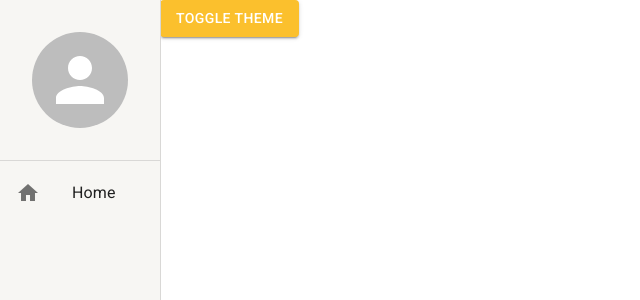
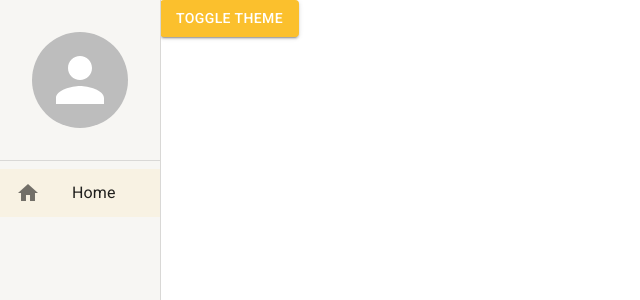
Before and after one commit to Aureo-Bueno/React-materialUI, a React (Create React App) app: page /home in a window 1280 px wide. Shown: the top 300 px of the page, without its empty margins (0-640 px from the left). Built offline with nearby package versions, Linux system fonts and the light colour scheme.

Commit message:
feat: alter SideBar

```diff
--- a/src/routes/index.tsx
+++ b/src/routes/index.tsx
@@ -1,9 +1,20 @@
 import { Button } from '@mui/material';
+import { useEffect } from 'react';
 import { Routes, Route, Navigate } from 'react-router-dom';
 import { useDrawerContext } from '../shared/context';
 
 export const AppRoutes = () => {
-    const {toggleDrawerOpen} = useDrawerContext();
+    const {toggleDrawerOpen, setDrawerOption} = useDrawerContext();
+
+    useEffect(() => {
+        setDrawerOption([
+            {
+                icon: 'home',
+                path: '/home',
+                label: 'Home',
+            }
+        ]);
+    }, []);
 
     return (
         <Routes>
--- a/src/shared/components/SideBar/SideBar.tsx
+++ b/src/shared/components/SideBar/SideBar.tsx
@@ -1,13 +1,42 @@
 import {  Avatar, Divider, Drawer, Icon, List, ListItemButton, ListItemIcon, ListItemText, useMediaQuery, useTheme } from "@mui/material"
 import { Box } from "@mui/system"
+import { useMatch, useNavigate, useResolvedPath } from "react-router-dom";
 import { useDrawerContext } from "../../context";
+
+interface IListItemLinkProps{
+    to: string;
+    icon: string;
+    label: string;
+    onClick: (() => void) | undefined;
+}
+const ListItemLink: React.FC<IListItemLinkProps> = ({to, icon, label, onClick}) => {
+
+    const navigate = useNavigate();
+
+    const resolvedPath = useResolvedPath(to);
+    const match = useMatch({path: resolvedPath.pathname, end: false});
+
+    const handleClick = () => {
+        navigate(to);
+        onClick?.();
+    };
+
+    return (
+        <ListItemButton selected={!!match}  onClick={onClick}>
+            <ListItemIcon>
+                <Icon>{ icon }</Icon>
+                </ListItemIcon>
+            <ListItemText primary={label} />
+        </ListItemButton>
+    )
+}
 
 
 export const SideBar: React.FC = ({ children }) => {
     const theme = useTheme();
     const smDown = useMediaQuery(theme.breakpoints.down('sm'));
 
-    const { isDrawerOpen, toggleDrawerOpen } = useDrawerContext();
+    const { isDrawerOpen, toggleDrawerOpen, drawerOptions } = useDrawerContext();
 
     return(
         <>
@@ -20,12 +49,16 @@
 
                     <Box flex={1}>
                         <List component="nav">
-                            <ListItemButton>
-                                <ListItemIcon>
-                                    <Icon>home</Icon>
-                                </ListItemIcon>
-                                <ListItemText primary="Home" />
-                            </ListItemButton>
+                            {drawerOptions.map(drawerOption =>(
+                                <ListItemLink
+                                    key={drawerOption.path}
+                                    icon={drawerOption.icon}
+                                    to={drawerOption.path}
+                                    label={drawerOption.label}
+                                    onClick={smDown ? toggleDrawerOpen : undefined}
+                                />
+                            ))}
+
                         </List>
 
                     </Box>
--- a/src/shared/context/DrawerContext.tsx
+++ b/src/shared/context/DrawerContext.tsx
@@ -3,11 +3,17 @@
 import { DarkTheme, LightTheme } from '../themes';
 import { Box } from "@mui/system";
 
-
+interface IDrawerOption{
+    icon: string;
+    path: string;
+    label: string;
+}
 
 interface IDrawerContextData{
     isDrawerOpen: boolean;
     toggleDrawerOpen: () => void;
+    drawerOptions: IDrawerOption[];
+    setDrawerOption: (newDrawerOptions: IDrawerOption[]) => void;
 }
 
 const DrawerContext = createContext({} as IDrawerContextData);
@@ -18,14 +24,20 @@
 
 export const DrawerProvider: React.FC = ({children}) => {
     const [isDrawerOpen, setIsDrawerOpen] = useState(false);
+    const [drawerOptions, setIsDrawerOptions] = useState<IDrawerOption[]>([]);
 
     const toggleDrawerOpen = useCallback(() => {
-        setIsDrawerOpen(oldDrawerOpen => !oldDrawerOpen)
+        setIsDrawerOpen(oldDrawerOpen => !oldDrawerOpen);
+
+    }, []);
+
+    const handleSetDrawerOptions = useCallback((newDrawerOptions: IDrawerOption[]) => {
+        setIsDrawerOptions(newDrawerOptions);
 
     }, []);
 
     return (
-        <DrawerContext.Provider value={{ isDrawerOpen, toggleDrawerOpen}}>
+        <DrawerContext.Provider value={{ isDrawerOpen, drawerOptions ,toggleDrawerOpen, setDrawerOption: handleSetDrawerOptions}}>
             {children}
         </DrawerContext.Provider>
     )
```
